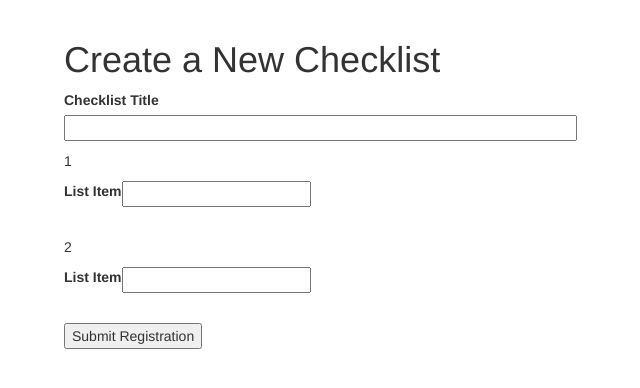
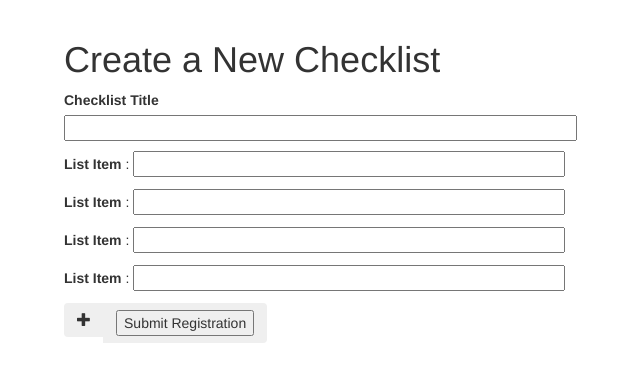
Before and after one commit to camp45/Routine-Checklists, a Flask app: page /new in a window 1280 px wide. Shown: the part 52-440 px from the top of the page, without its empty margins (6-646 px from the left). Run offline with Flask 2, Linux system fonts and the light colour scheme; the visitor is signed in with stand-in values (Sample User, id 1); data comes from the database, SQL or seed files in the repository; some libraries are stand-ins or nearby versions.

Commit message:
Added some javascript to try and add fields to the new checklists form. The Client side seems to work. But not the server side. Having csfr errors.

```diff
--- a/cl_app/forms.py
+++ b/cl_app/forms.py
@@ -36,7 +36,7 @@ class ItemForm(FlaskForm):
 
 class CheckListForm(FlaskForm):
     title = StringField('Checklist Title', validators=[DataRequired()])
-    item_list = FieldList(FormField(ItemForm), min_entries=2)
+    item_list = FieldList(FormField(ItemForm), min_entries=4)
     submit = SubmitField('Submit Registration')
 
     def validate_title(self, title):
--- a/cl_app/routes.py
+++ b/cl_app/routes.py
@@ -32,7 +32,7 @@ def create_new_checklist():
         items = [ListItem(title=item.title.data, checklist=list) for item in form.item_list]
         db.session.add_all(items)
         db.session.commit()
-        flash(f'Checklist {list.title} Created')
+        flash(f'Checklist "{list.title}" Created')
         return redirect(url_for('index'))
     return render_template('create_new_checklist.html',
                             title='New Check List',
--- a/cl_app/templates/create_new_checklist.html
+++ b/cl_app/templates/create_new_checklist.html
@@ -1,9 +1,14 @@
 {% extends "base.html" %}
+{% import 'bootstrap/wtf.html' as wtf %}
+
+
+
 
 {% block app_content %}
     <h1>Create a New Checklist</h1>
     <form action="" method="post">
         {{ form.hidden_tag() }}
+        <div id="list-title">
             <p>
                 {{ form.title.label }}<br>
                 {{ form.title(size=60) }}<br>
@@ -11,14 +16,42 @@
                     <span style="color:red;">{{error}}</span>
                 {% endfor %}
             </p>
+        </div>
+        <div id='item_list'>
             {% for item in form.item_list %}
+            <div id="item_list-{{loop.index - 1}}">
                 <p>
-                {{loop.index}}{{ item(size=60) }} <br>
+                    {{ item.title.label }} : {{ item.title(size=50) }}<br>
                     {% for error in item.errors %}
                         <span style="color:red;">{{error}}</span>
                     {% endfor %}
                 </p>
+            </div>
+
             {% endfor %}
-        <p>{{ form.submit() }}</p>
+        </div>
+        <div class="btn-group" role="group">
+            <button type="button" class="btn btn-outline-secondary" value="Add another list item" onClick="addInput('item_list');">
+                    <span class="glyphicon glyphicon-plus"></span>
+            </button>
+            <button type="button" class="btn btn-med btn-outline-primary">
+                {{ form.submit() }}
+            </button>
+        </div>
     </form>
+
+
 {% endblock app_content %}
+
+{% block scripts %}
+    {{ super() }}
+    <script type="text/javascript">
+        var counter = 3;
+        function addInput(){
+            var newdiv = document.getElementById('item_list-' + counter).cloneNode(true);
+            counter++;
+            newdiv.id = 'item_list-' + counter;
+            document.getElementById('item_list').appendChild(newdiv);
+        }
+    </script>
+{% endblock scripts %}
```
Lines whose indentation alone changed are shown as unchanged.
